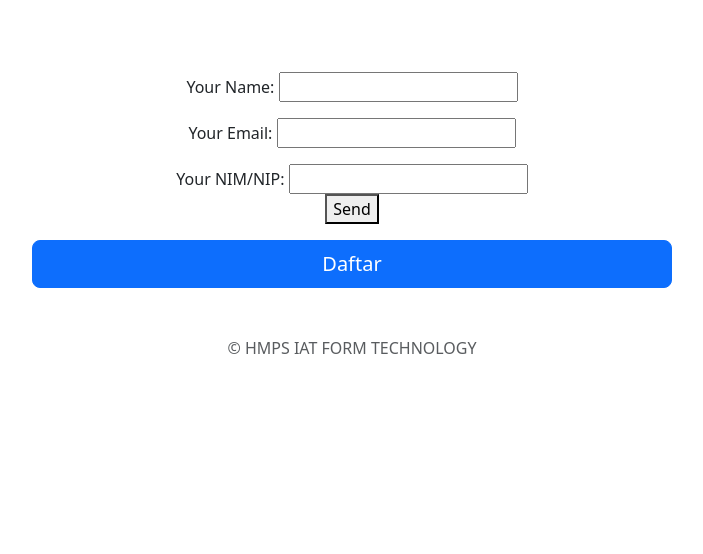
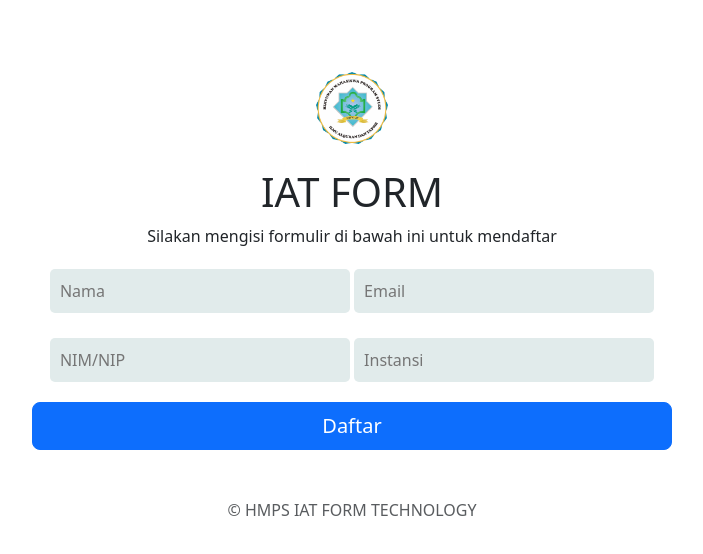
Before and after one commit to saddamfachri01/webbukubedah, a plain HTML site: page daftar.html in a window 1280 px wide. Shown: the whole page, without its empty margins (288-991 px from the left). Drawn offline with nearby package versions, Linux system fonts and the light colour scheme.

Commit message:
Update daftar.html

```diff
--- a/daftar.html
+++ b/daftar.html
@@ -9,18 +9,22 @@
 </head>
 <body class="text-center">
     <main class="form-signin pt-4 w-50 my-5 m-auto">
-<form name="contact" method="POST" data-netlify="true">
-  <p>
-    <label>Your Name: <input type="text" name="name" /></label>
-  </p>
-  <p>
-    <label>Your Email: <input type="email" name="email" /></label>
-  </p>
-     <label>Your NIM/NIP: <input type="number" name="nim" /></label>
-  <p>
-    <button type="submit">Send</button>
-  </p>
-</form>
+        <form method="POST" data-netlify="true">
+          <img class="mb-4" src="IAT BARU.png" alt="" width="72" height="72">
+          <h1>IAT FORM</h1>
+          <P>Silakan mengisi formulir di bawah ini untuk mendaftar</P>
+            <label for="Nama">
+                <input style="width: 300px; border-radius: 5px; border-style: none; background-color: rgb(225, 235, 235); padding: 10px; margin-top: 5px; margin-bottom: 20px;" type="text" placeholder="Nama">
+            </label>
+            <label for="Email">
+                <input style="width: 300px; border-radius: 5px; border-style: none; background-color: rgb(225, 235, 235); padding: 10px; margin-top: 5px; margin-bottom: 20px;" type="email" placeholder="Email">
+            </label>
+            <label for="NIM/NIP">
+                <input style="width: 300px; border-radius: 5px; border-style: none; background-color: rgb(225, 235, 235); padding: 10px; margin-top: 5px; margin-bottom: 20px;" type="number" placeholder="NIM/NIP">
+            </label>
+            <label for="Instansi">
+                <input style="width: 300px; border-radius: 5px; border-style: none; background-color: rgb(225, 235, 235); padding: 10px; margin-top: 5px; margin-bottom: 20px;" type="text" placeholder="Instansi">
+            </label>
           <button class="w-100 btn btn-lg btn-primary" type="submit">Daftar</button>
           <p class="mt-5 mb-3 text-muted">© HMPS IAT FORM TECHNOLOGY</p>
         </form>
```
